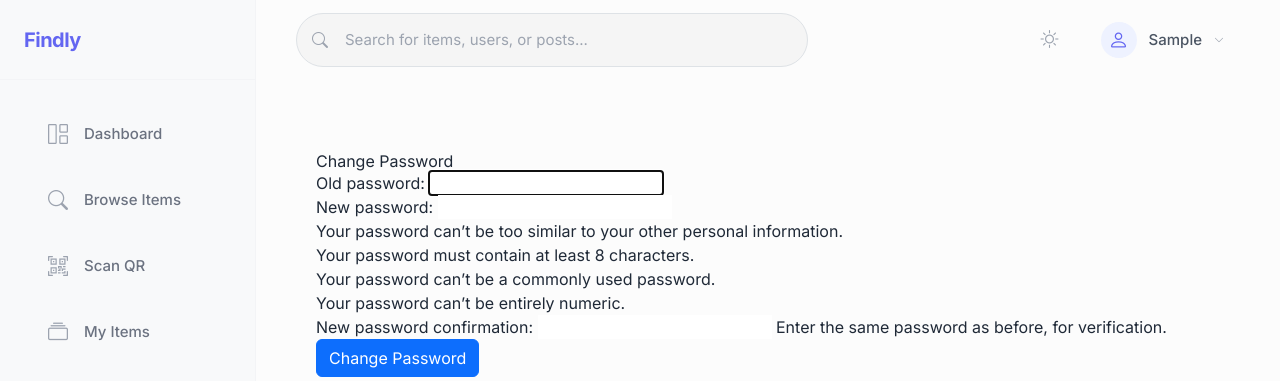
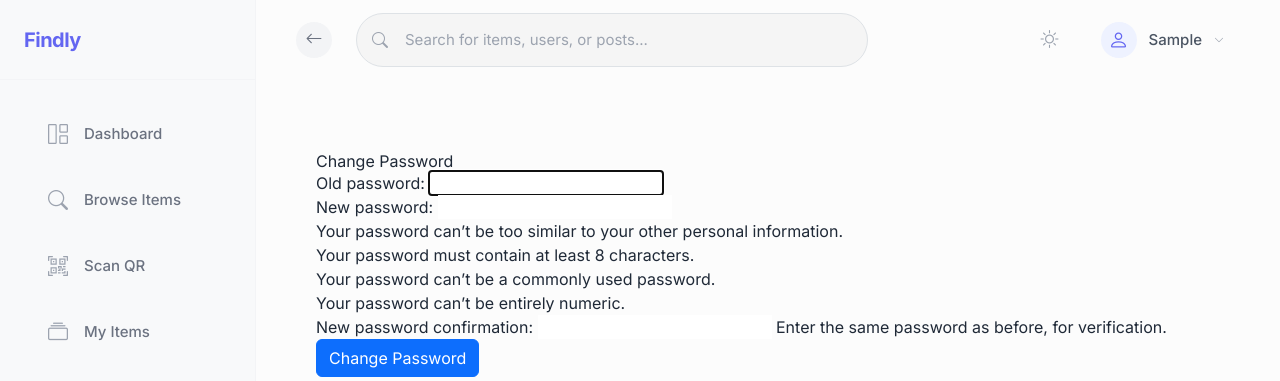
Before and after one commit to Ainee23/Findly, a Django app: page /accounts/password-change/ in a window 1280 px wide. Shown: the top 381 px of the page. Run offline with Django 5.2, Linux system fonts and the light colour scheme; the visitor is signed in with stand-in values (Sample User, id 1); data comes from the database, SQL or seed files in the repository; data that the repository does not hold is empty; some libraries are stand-ins or nearby versions.

```diff
--- a/Findly/templates/base.html
+++ b/Findly/templates/base.html
@@ -279,12 +279,16 @@
         <header class="h-20 flex items-center justify-between px-6 sm:px-10 bg-[#fcfcfc] dark:bg-gray-800 z-10 flex-shrink-0 transition-colors duration-300">
             <div class="flex items-center flex-1">
                 {% if user.is_authenticated %}
-                <button id="openSidebarBtn" class="md:hidden mr-6 text-gray-400 hover:text-gray-600 dark:text-gray-400 dark:hover:text-gray-200 focus:outline-none rounded-full transition-colors">
+                <button id="openSidebarBtn" class="md:hidden mr-4 sm:mr-6 text-gray-400 hover:text-gray-600 dark:text-gray-400 dark:hover:text-gray-200 focus:outline-none rounded-full transition-colors">
                     <i class="bi bi-list text-2xl"></i>
                 </button>
                 {% else %}
-                <a href="{% url 'dashboard:home' %}" class="text-xl font-bold tracking-tight text-indigo-500 dark:text-indigo-400 mr-10">Findly</a>
+                <a href="{% url 'dashboard:home' %}" class="text-xl font-bold tracking-tight text-indigo-500 dark:text-indigo-400 mr-6">Findly</a>
                 {% endif %}
+
+                <button onclick="history.back()" class="mr-4 sm:mr-6 w-9 h-9 flex items-center justify-center rounded-full bg-gray-100 hover:bg-gray-200 dark:bg-gray-700/50 dark:hover:bg-gray-700 text-gray-500 hover:text-gray-700 dark:text-gray-400 dark:hover:text-gray-200 transition-all duration-200" title="Go Back">
+                    <i class="bi bi-arrow-left text-[17px]"></i>
+                </button>
 
                 <!-- Search Bar -->
                 <div class="hidden sm:flex max-w-lg w-full relative group">
```
